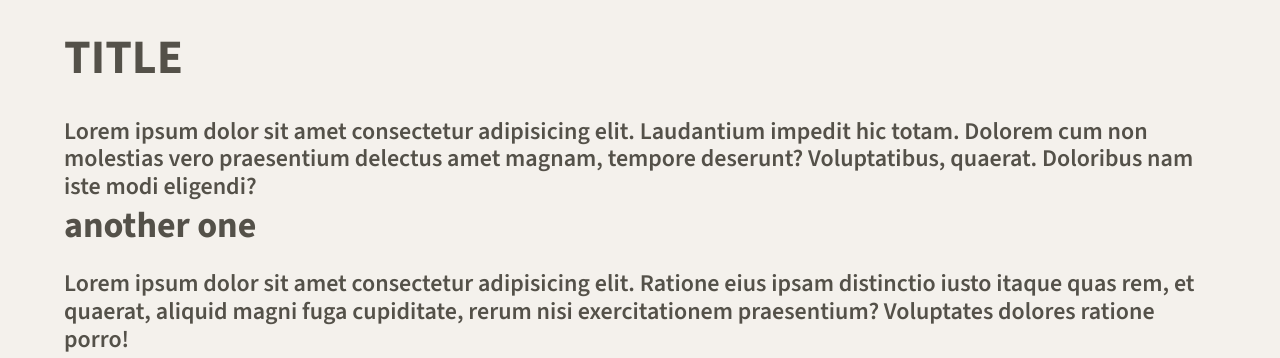
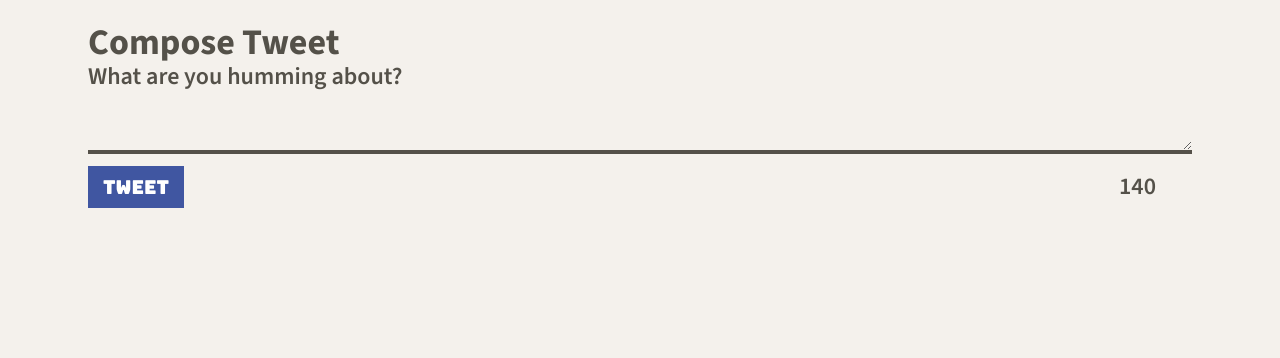
Before and after one commit to Mekyle28/tweeter, a website: page public/index.html in a window 1280 px wide. Shown: the part 522-880 px from the top of the page. After the commit the page ends 800 px from the top, so only its background shows below. Drawn offline with nearby package versions, Linux system fonts and the light colour scheme.

Commit message:
"add & style tweet form "

```diff
--- a/public/index.html
+++ b/public/index.html
@@ -12,7 +12,7 @@
 
     <link rel="stylesheet" href="/styles/nav.css" type="text/css" />
     <link rel="stylesheet" href="/styles/header.css" type="text/css" />
-
+    <link rel="stylesheet" href="/styles/new-tweet.css" type="text/css" />
     <!-- External JS -->
     <script src="https://ajax.googleapis.com/ajax/libs/jquery/3.4.1/jquery.min.js"></script>
 
@@ -46,11 +46,17 @@
   </header>
     <!-- Page-specific (main) content here -->
     <main class="container">
-      <h1>TITLE</h1>
-      <p> Lorem ipsum dolor sit amet consectetur adipisicing elit. Laudantium impedit hic totam. Dolorem cum non molestias vero praesentium delectus amet magnam, tempore deserunt? Voluptatibus, quaerat. Doloribus nam iste modi eligendi?</p>
-      <h2>another one</h2>
-      <p> Lorem ipsum dolor sit amet consectetur adipisicing elit. Ratione eius ipsam distinctio iusto itaque quas rem, et quaerat, aliquid magni fuga cupiditate, rerum nisi exercitationem praesentium? Voluptates dolores ratione porro!
-      </p>
+      <section class="new-tweet">
+        <h2>Compose Tweet</h2>
+        <form acrtion="/tweets/" method="POST">
+          <label for="tweet-text">What are you humming about?</label>
+          <textarea name="text" id="tweet-text"></textarea>
+          <div>
+            <button type="submit">Tweet</button>
+            <output name="counter" class="counter" for="tweet-text">140</output>
+          </div>
+        </form>
+      </section>
     </main>
   </body>
 </html>
--- /dev/null
+++ b/public/styles/new-tweet.css
@@ -0,0 +1,45 @@
+section {
+  display: flex;
+  flex-direction: column;
+  margin: 1em;
+}
+
+section div {
+  display: flex;
+  flex-direction: row;
+  justify-content: space-between;
+  align-items: center;
+  padding-top: 5px;
+}
+
+label {
+  display: block;
+
+}
+form {
+  width: inherit;
+  background-color: #f4f1ec;
+}
+form textarea {
+  width: 100%;
+  background-color: #f4f1ec;
+  outline: 0;
+  border-width: 0 0 4px;
+  border-color: #545149;
+}
+
+button {
+  display:flex;
+  background-color: #4056A1;
+  border: none;
+  color: white;
+  padding: 10px 10px;
+  text-align: center;
+
+  display: inline-block;
+  font-size: 0.8em;
+  width: 5em;
+  font-family: "Bungee", sans-serif;
+  font-weight: 400;
+  font-style: normal;
+}
```
